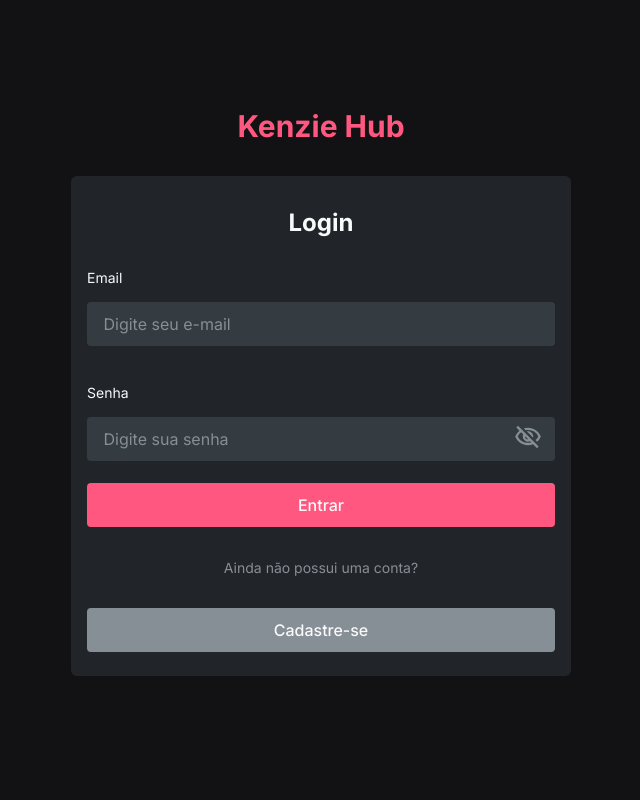
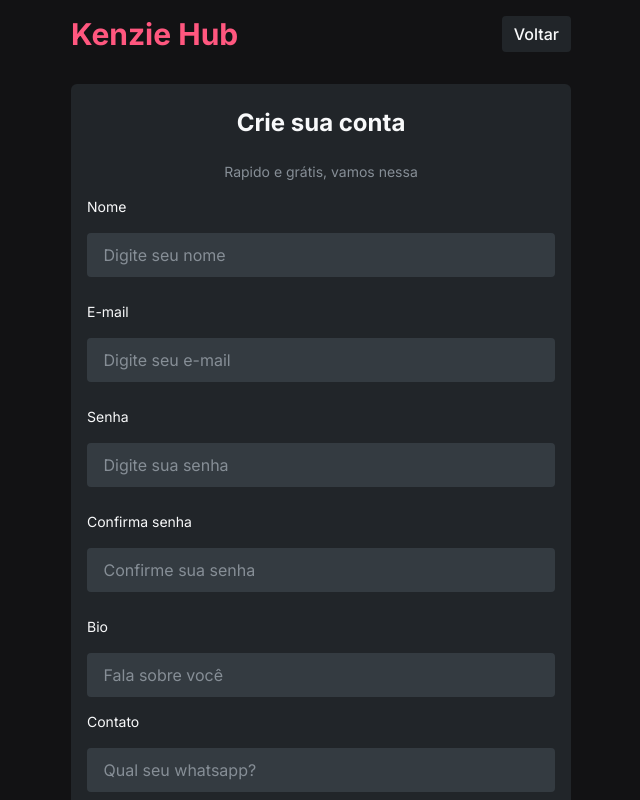
Before and after one commit to ThiagoKalac/kenzie-hub-ThiagoKalac, a React (Create React App) app in the folder kenzie-hub/: page /register in a window 1280 px wide. Before the commit this address led to /. Shown: the top 800 px of the page, without its empty margins (319-959 px from the left). Built offline with nearby package versions, Linux system fonts and the light colour scheme.

Commit message:
created register page and its style

```diff
--- a/kenzie-hub/src/pages/Login/Login.jsx
+++ b/kenzie-hub/src/pages/Login/Login.jsx
@@ -2,10 +2,12 @@ import { MdOutlineVisibility as Visible, MdOutlineVisibilityOff as VisibleOff} f
 import { Section, LoginForm } from "./LoginStyle";
 import { BtnMain } from "../../styles/Button.js";
 import Input from "../../styles/Input.js";
+import { useState } from "react";
 import { useForm } from "react-hook-form";
-import { useState } from "react";
 import * as yup from "yup";
 import { yupResolver } from '@hookform/resolvers/yup';
+import { Link } from 'react-router-dom';
+
 
 const Login = () => {
      const [typeInput, setTypeInput] = useState('password')
@@ -19,10 +21,7 @@ const Login = () => {
           resolver: yupResolver(formSchema),
      })
 
-     console.log(errors)
-
      const seePassword = (boolean) => {
-          console.log(boolean)
           return boolean? setTypeInput('text') : setTypeInput('password')
      }
 
@@ -38,12 +37,9 @@ const Login = () => {
                <LoginForm onSubmit={handleSubmit(loginUser)}>
                     <h2>Login</h2>
                     <label htmlFor="email">Email</label>
-                    <Input
-                         type="email"
-                         placeholder=" Digite seu e-mail"
-                         {...register("email")}
-                    />
+                    <Input placeholder=" Digite seu e-mail"  {...register("email")} />
                     <p className="textError">{errors.email?.message}</p>
+
                     <label htmlFor="password">Senha</label>
                     <div className="boxInputVisiblePassword">
                          <Input
@@ -59,21 +55,11 @@ const Login = () => {
                               <VisibleOff className="iconVisiblePassaword" onClick={()=>seePassword(true)} />
                          }
                     </div>
-                    <BtnMain
-                         backgroundColor={'var(--color-primary)'}
-                         hover={'var(--color-primary-focus)'}
-                         type="submit">
-                         Entrar
-                    </BtnMain>
+                    <BtnMain type="submit">Entrar</BtnMain>
 
                     <span>Ainda não possui uma conta?</span>
 
-                    <BtnMain
-                         backgroundColor={'var(--gray-1)'}
-                         hover={'var(--gray-2)'}
-                         type="submit">
-                         Cadastre-se
-                    </BtnMain>
+                    <Link to={'../register'}>Cadastre-se</Link>
                </LoginForm>
 
 
--- a/kenzie-hub/src/pages/Login/LoginStyle.js
+++ b/kenzie-hub/src/pages/Login/LoginStyle.js
@@ -24,7 +24,7 @@ const LoginForm = styled.form`
      gap:16px;
      width: 100%;
      max-width: 600px;
-     height: 500px;
+     height: 530px;
      padding: 16px;
      border-radius: 6px;
      background-color: var(--gray-3);
@@ -64,6 +64,24 @@ const LoginForm = styled.form`
           color: var(--gray-1);
      }
 
+     a{
+          width: 100%;
+          padding: 12px;
+          border:none;
+          border-radius: 4px;
+          color:var(--gray-0);
+          font: var(--button);
+          background-color: var(--gray-1);
+          cursor: pointer;
+          text-align: center;
+
+               &:hover,&:focus,&:active{
+                    background-color: var(--gray-2);
+                    transition: 0.2s ease-in-out;
+               }
+
+     }
+
 `
 
 
--- /dev/null
+++ b/kenzie-hub/src/pages/register/register.jsx
@@ -0,0 +1,90 @@
+import { Section, RegisterForm } from "./registerStyle"
+import { Link, useNavigate } from 'react-router-dom';
+import Input from "../../styles/Input";
+import { BtnMain } from "../../styles/Button.js";
+import { useForm } from "react-hook-form";
+import * as yup from "yup";
+import { yupResolver } from '@hookform/resolvers/yup';
+
+const Register = () => {
+
+     const navigate = useNavigate()
+
+     const registerSchema = yup.object().shape({
+          name: yup.string().required("Informe seu nome"),
+          email: yup.string().required("Informa um e-mail cadastrado").email('E-mail invalido'),
+          password: yup.string()
+               .matches(/[A-Z]/, 'Deve conter ao menos 1 letra maiúscula')
+               .matches(/[a-z]/, 'Deve conter ao menos 1 letra minuscula')
+               .matches(/(\d)/, 'Deve conter ao menos um número')
+               .matches(/(\W)|_/, 'Deve conter um caracter especial')
+               .matches(/.{8,}/, 'Deve ter no minimo 8 digitos')
+               .required('Senha é obrigatória'),
+          confirmPassword: yup.string().oneOf([yup.ref('password')], 'Confirmação de senha deve ser igual a senha'),
+          bio: yup.string(),
+          contact: yup.string().required('Informe um número para contato via whatsapp'),
+          module: yup.string().required('Escolha um módulo'),
+     });
+
+
+     const { register, handleSubmit, formState: { errors } } = useForm({
+          resolver: yupResolver(registerSchema),
+     })
+
+     const registerUser = (data) => {
+          return console.log(data)
+          // redirecionar para login
+     }
+
+     return (
+          <Section>
+               <div className="containerLogo">
+                    <h1>Kenzie Hub</h1>
+                    <Link onClick={()=> navigate(-1)}>Voltar</Link>
+               </div>
+               <RegisterForm onSubmit={handleSubmit(registerUser)}>
+                    <h2>Crie sua conta</h2>
+                    <span>Rapido e grátis, vamos nessa</span>
+
+                    <label htmlFor="name">Nome</label>
+                    <Input type="text" placeholder=" Digite seu nome" {...register("name")} />
+                    <p className="textError">{errors.name?.message}</p>
+
+                    <label htmlFor="email">E-mail</label>
+                    <Input placeholder=" Digite seu e-mail" {...register("email")} />
+                    <p className="textError">{errors.email?.message}</p>
+
+                    <label htmlFor="password">Senha</label>
+                    <Input type="password" placeholder=" Digite sua senha" {...register("password")} />
+                    <p className="textError">{errors.password?.message}</p>
+
+                    <label htmlFor="confirmPassword">Confirma senha</label>
+                    <Input type="password" placeholder=" Confirme sua senha" {...register("confirmPassword")} />
+                    <p className="textError">{errors.confirmPassword?.message}</p>
+
+                    <label htmlFor="bio">Bio</label>
+                    <Input type="text" placeholder=" Fala sobre você" {...register("bio")} />
+
+                    <label htmlFor="contact">Contato</label>
+                    <Input type="tel" placeholder=" Qual seu whatsapp?" {...register("contact")} />
+                    <p className="textError">{errors.contact?.message}</p>
+
+                    <label htmlFor="module">Selecionar módulo</label>
+                    <select {...register('module')}>
+                         <option value="">escolha seu módulo</option>
+                         <option value="m1">módulo 1</option>
+                         <option value="m2">módulo 2</option>
+                         <option value="m3">módulo 3</option>
+                         <option value="m4">módulo 4</option>
+                         <option value="m5">módulo 5</option>
+                         <option value="m6">módulo 6</option>
+                    </select>
+                    <p className="textError">{errors.module?.message}</p>
+                    <BtnMain type="submit">Cadastrar</BtnMain>
+               </RegisterForm>
+          </Section>
+     )
+}
+
+
+export default Register
--- /dev/null
+++ b/kenzie-hub/src/pages/register/registerStyle.js
@@ -0,0 +1,110 @@
+import styled from "styled-components";
+
+const Section = styled.section`
+     display: flex;
+     align-items: center;
+     justify-content: center;
+     flex-direction: column;
+     width: 500px;
+     max-width: 100%;
+     margin: 16px auto;
+
+     .containerLogo{
+
+          display: flex;
+          justify-content: space-between;
+          align-items: flex-start;
+          width: 100%;
+
+          h1{
+               font:var(--title-1);
+               color: var(--color-primary);
+               margin-bottom: 32px;
+          }
+
+          a{
+          padding: 8px 12px;
+          border:none;
+          border-radius: 4px;
+          color:var(--gray-0);
+          font: var(--button);
+          background-color: var(--gray-3);
+          cursor: pointer;
+          text-align: center;
+
+               &:hover,&:focus,&:active{
+                    background-color: var(--gray-1);
+                    transition: 0.2s ease-in-out;
+               }
+
+          }
+     }
+
+`
+
+const RegisterForm = styled.form`
+     display: flex;
+     flex-direction: column;
+     gap:10px;
+     width: 100%;
+     max-width: 600px;
+     padding: 16px;
+     border-radius: 6px;
+     background-color: var(--gray-3);
+
+     h2{
+          font:var(--title-2);
+          color: var(--gray-0);
+          text-align: center;
+          margin: 8px auto;
+     }
+
+     span{
+          margin: 8px auto;
+          font: var(--headLine);
+          color: var(--gray-1);
+     }
+
+     label{
+          font: var(--headLine);
+          color: var(--gray-0);
+          margin-bottom: 8px;
+
+     }
+
+     select{
+          outline: none;
+          margin-bottom: 6px;
+          padding: 12px;
+          border: none;
+          border-radius: 4px;
+          font: var(--input);
+          color:var(--gray-1);
+          background-color: var(--gray-2);
+     }
+
+     .boxInputVisiblePassword{
+          display: flex;
+          flex-direction: column;
+          position: relative;
+
+          .iconVisiblePassaword{
+               position: absolute;
+               top: 6px;
+               right: 13px;
+               width: 28px;
+               height: 28px;
+               color: var(--gray-1);
+          }
+     }
+
+
+
+     button{
+          background-color: var(--color-primary-negative);
+     }
+
+`
+
+
+export { Section, RegisterForm}
--- a/kenzie-hub/src/routes/routes.js
+++ b/kenzie-hub/src/routes/routes.js
@@ -1,5 +1,6 @@
 import { Routes, Route, Navigate } from 'react-router-dom';
-import Login from '../pages/Login/Login';
+import Login from '../pages/login/Login';
+import Register from '../pages/register/register';
 
 
 const RoutesMain = () => (
@@ -7,6 +8,7 @@ const RoutesMain = () => (
 
      <Routes>
           <Route path="/" element={<Login />}></Route>
+          <Route path="/register" element={<Register />}></Route>
           <Route path="*" element={<Navigate to="/" />}/>
      </Routes>
 
--- a/kenzie-hub/src/styles/Button.js
+++ b/kenzie-hub/src/styles/Button.js
@@ -7,11 +7,11 @@ export const BtnMain = styled.button`
      border-radius: 4px;
      color:var(--gray-0);
      font: var(--button);
-     background-color: ${props=> props.backgroundColor };
+     background-color: var(--color-primary);
      cursor: pointer;
 
      &:hover,&:focus,&:active{
-          background-color: ${props=> props.hover };
+          background-color: var(--color-primary-focus);
           transition: 0.2s ease-in-out;
      }
 
--- a/kenzie-hub/src/styles/globalStyle.js
+++ b/kenzie-hub/src/styles/globalStyle.js
@@ -79,6 +79,7 @@ time, mark, audio, video,main {
 	font: inherit;
 	vertical-align: baseline;
      box-sizing: border-box;
+	text-decoration: none;
 }
 /* HTML5 display-role reset for older browsers */
 article, aside, details, figcaption, figure,
```
